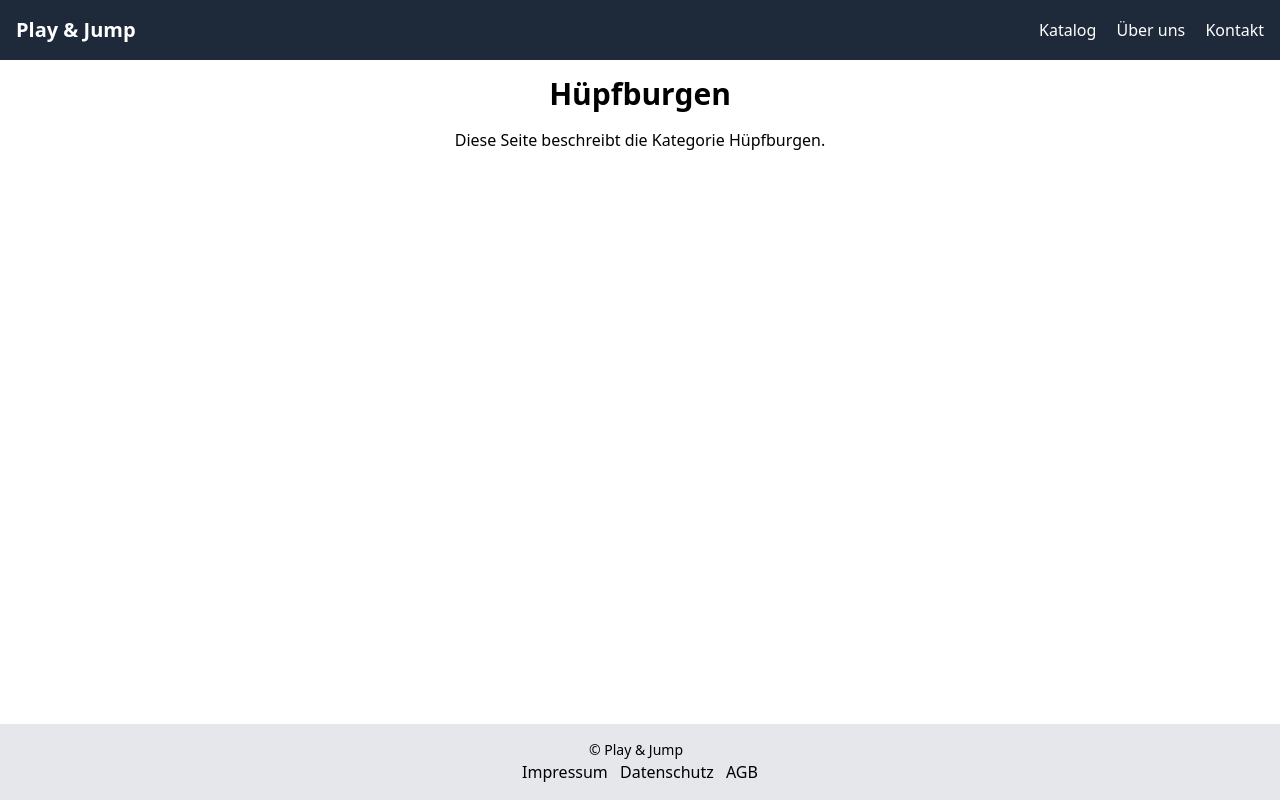
After one commit to MitrofanovDm89/PlayAndJump, a Django app: page /katalog/huepfburgen/ in a window 1280 px wide. The commit adds this page. Run offline with Django 5.2, Linux system fonts and the light colour scheme; style sheets or scripts are compiled from the project's sources; some libraries are stand-ins or nearby versions.

```diff
--- a/catalog/templates/catalog/huepfburg.html
+++ /dev/null
@@ -1,6 +0,0 @@
-{% extends "base.html" %}
-{% block title %}Hüpfburg – Play & Jump{% endblock %}
-{% block content %}
-<h1 class="text-3xl font-bold mb-4 text-center">Hüpfburg</h1>
-<p class="text-center">Diese Seite beschreibt die Kategorie Hüpfburg.</p>
-{% endblock %}
--- /dev/null
+++ b/catalog/templates/catalog/huepfburgen.html
@@ -0,0 +1,6 @@
+{% extends "base.html" %}
+{% block title %}Hüpfburgen – Play & Jump{% endblock %}
+{% block content %}
+<h1 class="text-3xl font-bold mb-4 text-center">Hüpfburgen</h1>
+<p class="text-center">Diese Seite beschreibt die Kategorie Hüpfburgen.</p>
+{% endblock %}
--- a/catalog/urls.py
+++ b/catalog/urls.py
@@ -3,7 +3,7 @@ from . import views
 
 urlpatterns = [
     path('', views.catalog_index, name='catalog_index'),
-    path('huepfburg/', views.huepfburg, name='huepfburg'),
+    path('huepfburgen/', views.huepfburgen, name='huepfburgen'),
     path('gesellschaftsspiele/', views.gesellschaftsspiele, name='gesellschaftsspiele'),
     path('funfood/', views.funfood, name='funfood'),
     path('product/<slug:slug>/', views.product_detail, name='product_detail'),
--- a/catalog/views.py
+++ b/catalog/views.py
@@ -9,8 +9,9 @@ def catalog_index(request):
     return render(request, 'catalog/index.html')
 
 
-def huepfburg(request):
-    return render(request, 'catalog/huepfburg.html')
+def huepfburgen(request):
+    """Display information about the Hüpfburgen category."""
+    return render(request, 'catalog/huepfburgen.html')
 
 
 def gesellschaftsspiele(request):
--- a/main/templates/partials/navbar.html
+++ b/main/templates/partials/navbar.html
@@ -2,7 +2,7 @@
     <div class="relative inline-block group">
         <a class="hover:text-cyan-200" href="/katalog/">Katalog</a>
         <div class="absolute left-0 hidden group-hover:block bg-gray-800 text-white mt-1 rounded shadow-lg">
-            <a class="block px-4 py-2 hover:bg-gray-700" href="/katalog/huepfburg/">Hüpfburg</a>
+            <a class="block px-4 py-2 hover:bg-gray-700" href="/katalog/huepfburgen/">Hüpfburgen</a>
             <a class="block px-4 py-2 hover:bg-gray-700" href="/katalog/gesellschaftsspiele/">Gesellschaftsspiele</a>
             <a class="block px-4 py-2 hover:bg-gray-700" href="/katalog/funfood/">FunFood</a>
         </div>
```
Also changed, not shown: catalog/templates/catalog/index.html (+7 -7 lines).
